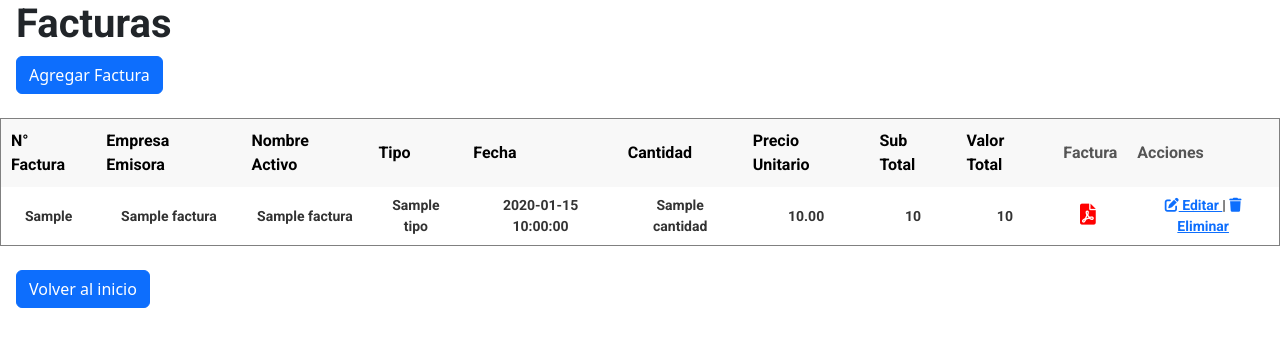
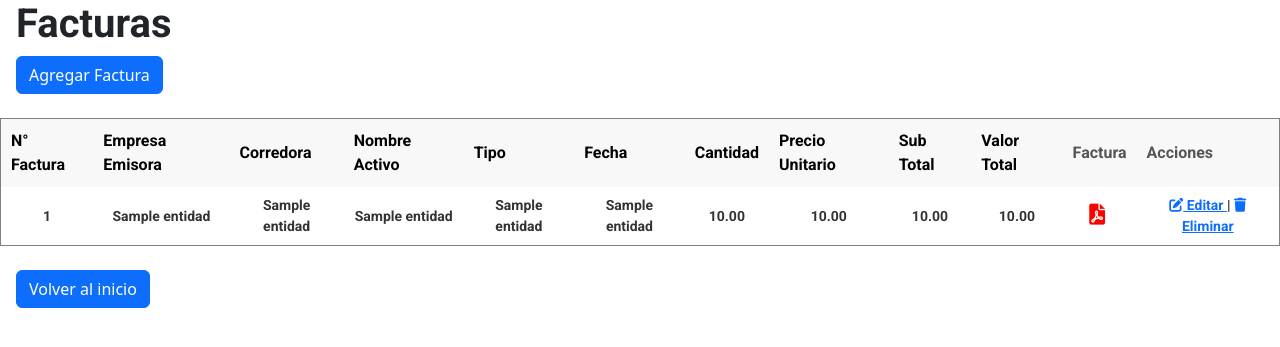
Before and after one commit to h0kd/proyecto_inversionesV3, a Flask app: page /listado_facturas in a window 1280 px wide. Shown: the part 56-403 px from the top of the page. Run offline with Flask 3, Linux system fonts and the light colour scheme; a user stored in the database is signed in; a database or web service that is not in the repository returns one stand-in record (values such as "Sample title"); some libraries are stand-ins or nearby versions.

Commit message:
add facturas updated

```diff
--- a/blueprints/facturas.py
+++ b/blueprints/facturas.py
@@ -13,20 +13,14 @@ facturas_bp = Blueprint('facturas', __name__)
 @facturas_bp.route('/add_factura', methods=['GET', 'POST'])
 @login_required
 def add_factura():
+    conn = get_db_connection()
+    cursor = conn.cursor()
     try:
-        conn = get_db_connection()
-        cursor = conn.cursor()
-
         if request.method == 'POST':
             try:
-                # Registra los datos recibidos del formulario
-                print("POST recibido: Procesando datos de la factura.")
-                print(f"Datos enviados: {request.form}")
-
-                # Recibir datos del formulario
                 numero_factura = request.form['numero_factura']
-                id_corredora = request.form.get('corredora')  # ID de la corredora seleccionada
-                id_empresa_emisora = request.form.get('empresa_emisora')  # ID de la empresa emisora seleccionada
+                id_corredora = request.form.get('corredora')
+                id_empresa_emisora = request.form.get('empresa_emisora')
                 nombre_activo = request.form['nombre_activo'].upper()
                 fecha = request.form['fecha']
                 tipo = request.form['tipo'].capitalize()
@@ -36,12 +30,6 @@ def add_factura():
                 valor_total = float(request.form['valor_total'])
                 comision = float(request.form.get('comision', 0))
                 gasto = float(request.form.get('gasto', 0))
-
-                # Validar que ambos select tengan valores
-                if not id_corredora or not id_empresa_emisora:
-                    flash("Por favor, seleccione una corredora y una empresa emisora.", "error")
-                    print("Error: No se seleccionaron todos los campos requeridos.")
-                    return redirect(url_for('facturas.add_factura'))
 
                 # Manejar archivo adjuntofactura
                 adjuntofactura = None
@@ -54,6 +42,16 @@ def add_factura():
                         os.makedirs(os.path.dirname(adjuntofactura_path), exist_ok=True)
                         file.save(adjuntofactura_path)
                         adjuntofactura = relative_path
+                        print(f"Archivo guardado correctamente: {adjuntofactura_path}")
+                    else:
+                        flash("El archivo no es válido. Por favor, seleccione un archivo permitido.", "error")
+                        print("Error: El archivo no es válido.")
+
+                # Validar que ambos select tengan valores
+                if not id_corredora or not id_empresa_emisora:
+                    flash("Por favor, seleccione una corredora y una empresa emisora.", "error")
+                    print("Error: No se seleccionaron todos los campos requeridos.")
+                    return redirect(url_for('facturas.add_factura'))
 
                 # Obtener ID de TipoInversion basado en el tipo
                 cursor.execute("SELECT ID FROM TipoInversion WHERE Nombre = %s", (tipo,))
@@ -66,7 +64,6 @@ def add_factura():
                 id_tipo_inversion = tipo_inversion_result[0]
 
                 # Insertar la factura en la base de datos
-                print("Intentando insertar la factura en la base de datos.")
                 cursor.execute("""
                     INSERT INTO Facturas
                     (NumeroFactura, ID_Entidad, ID_Entidad_Comercial, Fecha, Tipo, Cantidad, PrecioUnitario, SubTotal, Valor, NombreActivo, Comision, Gasto, AdjuntoFactura, ID_TipoInversion, Tipo_Entidad)
@@ -76,30 +73,37 @@ def add_factura():
                     subtotal, valor_total, nombre_activo, comision, gasto, adjuntofactura, id_tipo_inversion, 'EntidadComercial'
                 ))
                 conn.commit()
-                print("Factura insertada exitosamente.")
-
                 flash("Factura agregada exitosamente.", "success")
                 return redirect(url_for('facturas.listado_facturas'))
 
             except Exception as e:
                 conn.rollback()
-                print(f"Error al agregar la factura: {e}")
                 flash(f"Error al agregar la factura: {e}", "error")
                 return redirect(url_for('facturas.add_factura'))
 
-        else:
-            print("GET recibido: Preparando el formulario para agregar factura.")
-            return render_template('facturas/add_factura.html')
+        # Método GET: Mostrar el formulario
+        print("GET recibido: Preparando el formulario para agregar factura.")
+        cursor.execute("SELECT ID_Entidad, Nombre FROM Entidad WHERE TipoEntidad = 'Corredor'")
+        corredoras = cursor.fetchall()
 
+        cursor.execute("SELECT ID_Entidad, Nombre FROM EntidadComercial WHERE TipoEntidad = 'Empresa'")
+        empresas_emisoras = cursor.fetchall()
+
+        return render_template(
+            'facturas/add_factura.html',
+            corredoras=corredoras,
+            empresas_emisoras=empresas_emisoras
+        )
     except Exception as e:
-        print(f"Error en la conexión o lógica general: {e}")
-        flash(f"Error en la conexión: {e}", "error")
+        print(f"Error general: {e}")
+        flash(f"Error en el sistema: {e}", "error")
         return redirect(url_for('facturas.listado_facturas'))
     finally:
         if 'cursor' in locals():
             cursor.close()
         if 'conn' in locals():
             conn.close()
+
 
 @facturas_bp.route('/listado_facturas', methods=['GET'])
 @login_required
@@ -118,24 +122,25 @@ def listado_facturas():
     cursor = conn.cursor()
 
     query = f"""
-        SELECT
-            f.NumeroFactura,
-            CASE
-                WHEN f.tipo_entidad = 'Entidad' THEN e.Nombre
-                WHEN f.tipo_entidad = 'EntidadComercial' THEN ec.Nombre
-            END AS NombreEntidad,
-            f.NombreActivo,
-            f.Tipo,
-            f.Fecha,
-            f.Cantidad,
-            f.PrecioUnitario,
-            f.SubTotal,
-            f.Valor,
-            f.AdjuntoFactura
-        FROM Facturas f
-        LEFT JOIN Entidad e ON f.ID_Entidad = e.ID_Entidad AND f.tipo_entidad = 'Entidad'
-        LEFT JOIN EntidadComercial ec ON f.ID_Entidad_Comercial = ec.ID_Entidad AND f.tipo_entidad = 'EntidadComercial'
-        ORDER BY {sort_by} {order};
+    SELECT
+        f.NumeroFactura,
+        CASE
+            WHEN f.tipo_entidad = 'Entidad' THEN e.Nombre
+            WHEN f.tipo_entidad = 'EntidadComercial' THEN ec.Nombre
+        END AS NombreEntidad,
+        (SELECT Nombre FROM Entidad WHERE ID_Entidad = f.ID_Entidad) AS Corredora,
+        f.NombreActivo,
+        f.Tipo,
+        f.Fecha,
+        f.Cantidad,
+        f.PrecioUnitario,
+        f.SubTotal,
+        f.Valor,
+        f.AdjuntoFactura
+    FROM Facturas f
+    LEFT JOIN Entidad e ON f.ID_Entidad = e.ID_Entidad AND f.tipo_entidad = 'Entidad'
+    LEFT JOIN EntidadComercial ec ON f.ID_Entidad_Comercial = ec.ID_Entidad AND f.tipo_entidad = 'EntidadComercial'
+    ORDER BY {sort_by} {order};
     """
     try:
         cursor.execute(query)
--- a/templates/facturas/add_factura.html
+++ b/templates/facturas/add_factura.html
@@ -145,11 +145,11 @@
 				required
 			/><br /><br />
 
-			<label for="archivo_factura">Adjuntar Factura (PDF):</label>
+			<label for="adjuntofactura">Adjuntar Factura (PDF):</label>
 			<input
 				type="file"
-				id="archivo_factura"
-				name="archivo_factura"
+				id="adjuntofactura"
+				name="adjuntofactura"
 				accept=".pdf"
 				required
 			/><br /><br />
--- a/templates/facturas/listado_facturas.html
+++ b/templates/facturas/listado_facturas.html
@@ -121,6 +121,12 @@
           </th>
           <th>
             <a
+              href="?sort_by=NombreEntidad&order={{ 'asc' if sort_by != 'NombreEntidad' or order == 'desc' else 'desc' }}"
+              >Corredora</a
+            >
+          </th>
+          <th>
+            <a
               href="?sort_by=NombreActivo&order={{ 'asc' if sort_by != 'NombreActivo' or order == 'desc' else 'desc' }}"
               >Nombre Activo</a
             >
@@ -168,19 +174,20 @@
       <tbody>
         {% for factura in facturas %}
         <tr>
-          <td>{{ factura[0] }}</td>
-          <td>{{ factura[1] }}</td>
-          <td>{{ factura[2] }}</td>
-          <td>{{ factura[3] }}</td>
-          <td>{{ factura[4] }}</td>
-          <td>{{ factura[5] }}</td>
-          <td>{{ "{:,.2f}".format(factura[6]).replace(',', '.') }}</td>
-          <td>{{ "{:,.0f}".format(factura[7]).replace(',', '.') }}</td>
-          <td>{{ "{:,.0f}".format(factura[8]).replace(',', '.') }}</td>
+          <td>{{ factura[0] }}</td> <!-- Número de Factura -->
+          <td>{{ factura[1] }}</td> <!-- Nombre de la Empresa Emisora -->
+          <td>{{ factura[2] }}</td> <!-- Corredora -->
+          <td>{{ factura[3] }}</td> <!-- Nombre Activo -->
+          <td>{{ factura[4] }}</td> <!-- Tipo -->
+          <td>{{ factura[5] }}</td> <!-- Fecha -->
+          <td>{{ "{:,.2f}".format(factura[6]).replace(',', '.') }}</td> <!-- Cantidad -->
+          <td>{{ "{:,.2f}".format(factura[7]).replace(',', '.') }}</td> <!-- Precio Unitario -->
+          <td>{{ "{:,.2f}".format(factura[8]).replace(',', '.') }}</td> <!-- Sub Total -->
+          <td>{{ "{:,.2f}".format(factura[9]).replace(',', '.') }}</td> <!-- Valor Total -->
           <td>
-            {% if factura[9] %}
+            {% if factura[10] %}
             <a
-              href="{{ factura[9] | replace('\\', '/') }}"
+              href="{{ factura[10] | replace('\\', '/') }}"
               target="_blank"
               class="view-file"
               title="Abrir archivo PDF"
@@ -211,6 +218,7 @@
       </tbody>
     </table>
 
+
     <br />
     <a href="/">
       <button class="btn btn-primary mx-3">Volver al inicio</button>
```
